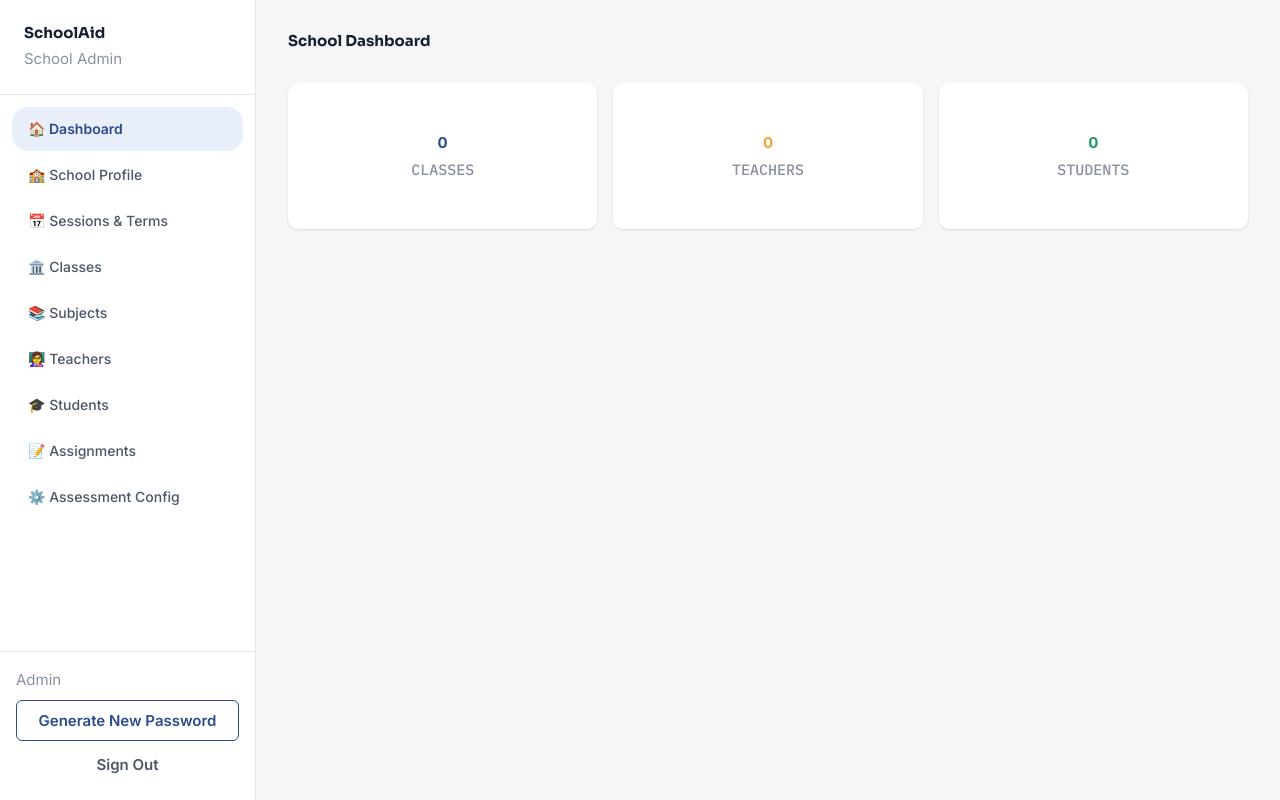
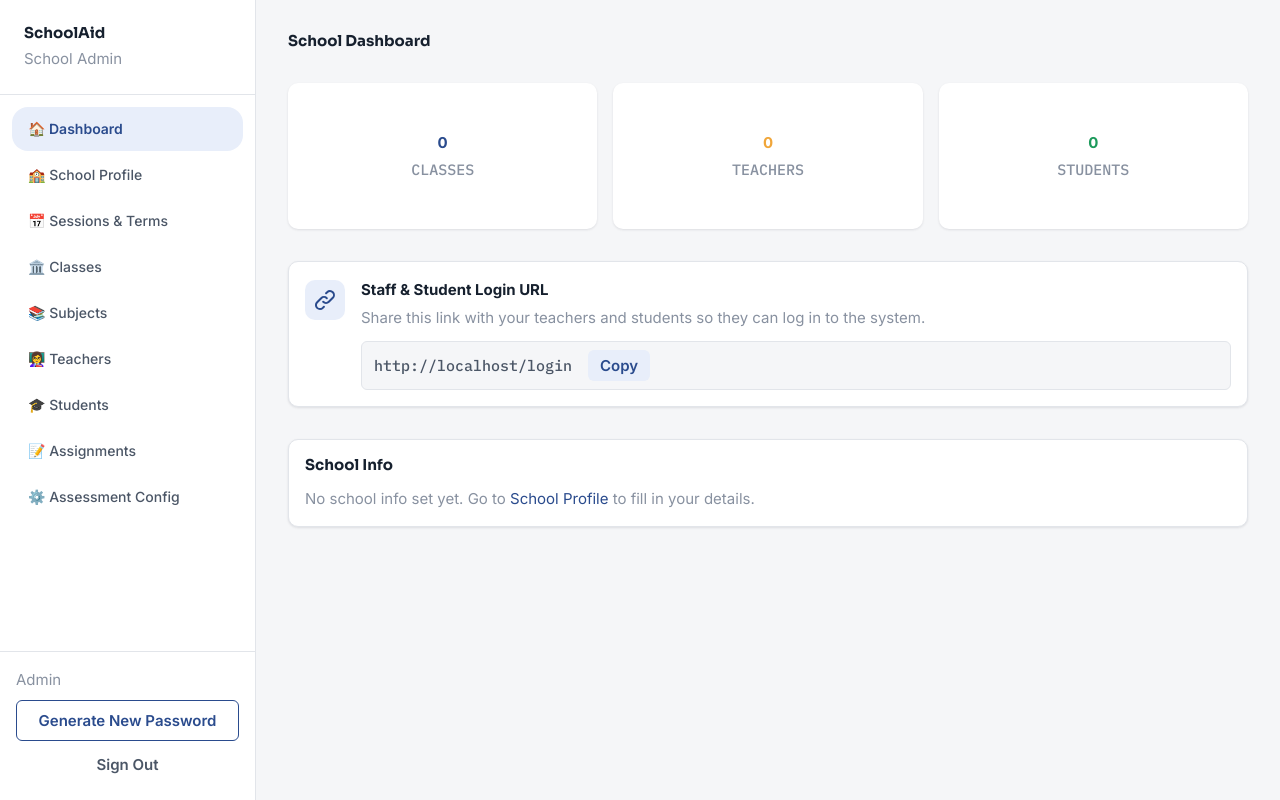
Before and after one commit to digitalgalaxy200-VibeC/Schoolaid, a Next.js app: page /school-admin/dashboard in a window 1280 px wide. Built offline with nearby package versions, Linux system fonts and the light colour scheme; no server answers.

Commit message:
feat: loading states on all form buttons, hide number arrows, dashboard login URL widget

```diff
--- a/src/app/globals.css
+++ b/src/app/globals.css
@@ -146,6 +146,16 @@ code, pre, .font-mono {
   color:      var(--color-primary-dark);
 }
 
+/* ── Hide Number Input Arrows ── */
+input::-webkit-outer-spin-button,
+input::-webkit-inner-spin-button {
+  -webkit-appearance: none;
+  margin: 0;
+}
+input[type=number] {
+  -moz-appearance: textfield;
+}
+
 /* ── Animations ── */
 @keyframes fadeIn {
   from { opacity: 0; transform: translateY(4px); }
--- a/src/app/school-admin/classes/page.tsx
+++ b/src/app/school-admin/classes/page.tsx
@@ -12,6 +12,7 @@ export default function ClassesPage() {
   const [name, setName] = useState("");
   const [grade, setGrade] = useState("");
   const [bulkText, setBulkText] = useState("");
+  const [isSubmitting, setIsSubmitting] = useState(false);
   const [msg, setMsg] = useState<{
     type: "success" | "error";
     text: string;
@@ -27,12 +28,14 @@ export default function ClassesPage() {
 
   const submit = async (e: React.FormEvent) => {
     e.preventDefault();
+    setIsSubmitting(true);
     if (editId) {
       const r = await fetch(`/api/school-admin/classes`, {
         method: "PUT",
         headers: { "Content-Type": "application/json" },
         body: JSON.stringify({ id: editId, name, grade_level: grade }),
       });
+      setIsSubmitting(false);
       if (r.ok) {
         setMsg({ type: "success", text: "Updated" });
         reset();
@@ -47,6 +50,7 @@ export default function ClassesPage() {
         headers: { "Content-Type": "application/json" },
         body: JSON.stringify({ name, grade_level: grade }),
       });
+      setIsSubmitting(false);
       if (r.ok) {
         setMsg({ type: "success", text: "Created" });
         reset();
@@ -149,8 +153,8 @@ export default function ClassesPage() {
               </select>
             </div>
             <div className="flex gap-3">
-              <Button type="submit">{editId ? "Update" : "Create"}</Button>
-              <Button variant="ghost" onClick={reset}>
+              <Button type="submit" loading={isSubmitting}>{editId ? "Update" : "Create"}</Button>
+              <Button variant="ghost" onClick={reset} disabled={isSubmitting}>
                 Cancel
               </Button>
             </div>
--- a/src/app/school-admin/dashboard/page.tsx
+++ b/src/app/school-admin/dashboard/page.tsx
@@ -3,25 +3,78 @@
 import { useEffect, useState } from "react";
 import { Card } from "@/components/ui";
 
+function CopyButton({ text }: { text: string }) {
+  const [copied, setCopied] = useState(false);
+  const handleCopy = async () => {
+    try {
+      await navigator.clipboard.writeText(text);
+      setCopied(true);
+      setTimeout(() => setCopied(false), 2000);
+    } catch {
+      // fallback
+      const el = document.createElement("textarea");
+      el.value = text;
+      document.body.appendChild(el);
+      el.select();
+      document.execCommand("copy");
+      document.body.removeChild(el);
+      setCopied(true);
+      setTimeout(() => setCopied(false), 2000);
+    }
+  };
+  return (
+    <button
+      onClick={handleCopy}
+      className={`ml-2 px-3 py-1 rounded-sm text-caption font-semibold transition-all duration-150 ${
+        copied
+          ? "bg-success text-white"
+          : "bg-primary-light text-primary hover:bg-primary hover:text-white"
+      }`}
+    >
+      {copied ? "✓ Copied!" : "Copy"}
+    </button>
+  );
+}
+
 export default function SchoolAdminDashboard() {
   const [stats, setStats] = useState<any>(null);
+  const [school, setSchool] = useState<any>(null);
+
   useEffect(() => {
     Promise.all([
       fetch("/api/school-admin/classes").then((r) => r.json()),
       fetch("/api/school-admin/teachers").then((r) => r.json()),
       fetch("/api/school-admin/students").then((r) => r.json()),
-    ]).then(([classes, teachers, students]) =>
+      fetch("/api/school-admin/school").then((r) => r.json()),
+    ]).then(([classes, teachers, students, schoolData]) => {
       setStats({
         classes: Array.isArray(classes) ? classes.length : 0,
         teachers: Array.isArray(teachers) ? teachers.length : 0,
         students: Array.isArray(students) ? students.length : 0,
-      }),
-    );
+      });
+      setSchool(schoolData);
+    });
   }, []);
+
+  const baseUrl =
+    typeof window !== "undefined"
+      ? `${window.location.protocol}//${window.location.host}`
+      : "https://schoolaid-b1fa.vercel.app";
+
+  const loginUrl = `${baseUrl}/login`;
 
   return (
     <div className="space-y-6">
-      <h1 className="text-h1 font-bold">School Dashboard</h1>
+      <div>
+        <h1 className="text-h1 font-bold">
+          {school?.name ? `${school.name} Dashboard` : "School Dashboard"}
+        </h1>
+        {school?.motto && (
+          <p className="text-small text-text-muted italic mt-1">"{school.motto}"</p>
+        )}
+      </div>
+
+      {/* ── Stats ── */}
       <div className="grid grid-cols-1 tablet:grid-cols-3 gap-4">
         <Card variant="default" className="shadow-sm text-center py-6">
           <p className="text-display font-extrabold text-primary">
@@ -48,6 +101,67 @@ export default function SchoolAdminDashboard() {
           </p>
         </Card>
       </div>
+
+      {/* ── Login URL Widget ── */}
+      <Card variant="bordered" className="shadow-sm">
+        <div className="flex items-start gap-4">
+          <div className="w-10 h-10 rounded-md bg-primary-light flex items-center justify-center flex-shrink-0 mt-0.5">
+            <svg className="w-5 h-5 text-primary" fill="none" stroke="currentColor" viewBox="0 0 24 24">
+              <path strokeLinecap="round" strokeLinejoin="round" strokeWidth={2} d="M13.828 10.172a4 4 0 00-5.656 0l-4 4a4 4 0 105.656 5.656l1.102-1.101m-.758-4.899a4 4 0 005.656 0l4-4a4 4 0 00-5.656-5.656l-1.1 1.1" />
+            </svg>
+          </div>
+          <div className="flex-1 min-w-0">
+            <p className="text-small font-bold text-text-primary mb-1">
+              Staff &amp; Student Login URL
+            </p>
+            <p className="text-caption text-text-muted mb-3">
+              Share this link with your teachers and students so they can log in to the system.
+            </p>
+            <div className="flex items-center gap-2 bg-bg border border-border rounded-sm px-3 py-2 flex-wrap">
+              <span className="text-small font-mono text-text-secondary break-all">{loginUrl}</span>
+              <CopyButton text={loginUrl} />
+            </div>
+          </div>
+        </div>
+      </Card>
+
+      {/* ── School Info Quick View ── */}
+      {school && (
+        <Card variant="bordered" className="shadow-sm">
+          <h2 className="text-h3 font-bold mb-3">School Info</h2>
+          <div className="grid grid-cols-1 sm:grid-cols-2 gap-3 text-small">
+            {school.address && (
+              <div>
+                <span className="text-text-muted font-semibold">Address: </span>
+                <span>{school.address}</span>
+              </div>
+            )}
+            {school.phone && (
+              <div>
+                <span className="text-text-muted font-semibold">Phone: </span>
+                <span>{school.phone}</span>
+              </div>
+            )}
+            {school.email && (
+              <div>
+                <span className="text-text-muted font-semibold">Email: </span>
+                <span>{school.email}</span>
+              </div>
+            )}
+            {school.website && (
+              <div>
+                <span className="text-text-muted font-semibold">Website: </span>
+                <a href={school.website} target="_blank" rel="noopener noreferrer" className="text-primary hover:underline">{school.website}</a>
+              </div>
+            )}
+          </div>
+          {(!school.address && !school.phone && !school.email) && (
+            <p className="text-small text-text-muted">
+              No school info set yet. Go to <a href="/school-admin/profile" className="text-primary hover:underline">School Profile</a> to fill in your details.
+            </p>
+          )}
+        </Card>
+      )}
     </div>
   );
 }
--- a/src/app/school-admin/students/page.tsx
+++ b/src/app/school-admin/students/page.tsx
@@ -25,6 +25,7 @@ export default function StudentsPage() {
     type: "success" | "error";
     text: string;
   } | null>(null);
+  const [isSubmitting, setIsSubmitting] = useState(false);
 
   const load = () =>
     fetch("/api/school-admin/students")
@@ -39,6 +40,7 @@ export default function StudentsPage() {
 
   const create = async (e: React.FormEvent) => {
     e.preventDefault();
+    setIsSubmitting(true);
     const r = await fetch("/api/school-admin/students", {
       method: "POST",
       headers: { "Content-Type": "application/json" },
@@ -50,6 +52,7 @@ export default function StudentsPage() {
         date_of_birth: dob,
       }),
     });
+    setIsSubmitting(false);
     const d = await r.json();
     if (r.ok) {
       setCreated(d);
@@ -208,8 +211,8 @@ export default function StudentsPage() {
               </select>
             </div>
             <div className="flex gap-3">
-              <Button type="submit">Create</Button>
-              <Button variant="ghost" onClick={() => setShow(false)}>
+              <Button type="submit" loading={isSubmitting}>Create</Button>
+              <Button variant="ghost" onClick={() => setShow(false)} disabled={isSubmitting}>
                 Cancel
               </Button>
             </div>
--- a/src/app/school-admin/subjects/page.tsx
+++ b/src/app/school-admin/subjects/page.tsx
@@ -10,6 +10,7 @@ export default function SubjectsPage() {
   const [name, setName] = useState("");
   const [code, setCode] = useState("");
   const [bulkText, setBulkText] = useState("");
+  const [isSubmitting, setIsSubmitting] = useState(false);
   const [msg, setMsg] = useState<{
     type: "success" | "error";
     text: string;
@@ -25,6 +26,7 @@ export default function SubjectsPage() {
 
   const submit = async (e: React.FormEvent) => {
     e.preventDefault();
+    setIsSubmitting(true);
     const endpoint = "/api/school-admin/subjects";
     const method = editId ? "PUT" : "POST";
     const body = editId ? { id: editId, name, code } : { name, code };
@@ -33,6 +35,7 @@ export default function SubjectsPage() {
       headers: { "Content-Type": "application/json" },
       body: JSON.stringify(body),
     });
+    setIsSubmitting(false);
     if (r.ok) {
       setMsg({ type: "success", text: editId ? "Updated" : "Created" });
       reset();
@@ -123,8 +126,8 @@ export default function SubjectsPage() {
               placeholder="MATH"
             />
             <div className="flex gap-3">
-              <Button type="submit">{editId ? "Update" : "Create"}</Button>
-              <Button variant="ghost" onClick={reset}>
+              <Button type="submit" loading={isSubmitting}>{editId ? "Update" : "Create"}</Button>
+              <Button variant="ghost" onClick={reset} disabled={isSubmitting}>
                 Cancel
               </Button>
             </div>
--- a/src/app/school-admin/teachers/page.tsx
+++ b/src/app/school-admin/teachers/page.tsx
@@ -23,6 +23,7 @@ export default function TeachersPage() {
     type: "success" | "error";
     text: string;
   } | null>(null);
+  const [isSubmitting, setIsSubmitting] = useState(false);
 
   const load = () =>
     fetch("/api/school-admin/teachers")
@@ -34,6 +35,7 @@ export default function TeachersPage() {
 
   const create = async (e: React.FormEvent) => {
     e.preventDefault();
+    setIsSubmitting(true);
     const r = await fetch("/api/school-admin/teachers", {
       method: "POST",
       headers: { "Content-Type": "application/json" },
@@ -45,6 +47,7 @@ export default function TeachersPage() {
         qualification,
       }),
     });
+    setIsSubmitting(false);
     const d = await r.json();
     if (r.ok) {
       setCreated(d);
@@ -173,8 +176,8 @@ export default function TeachersPage() {
               placeholder="e.g. B.Sc Education"
             />
             <div className="flex gap-3">
-              <Button type="submit">Create</Button>
-              <Button variant="ghost" onClick={() => setShow(false)}>
+              <Button type="submit" loading={isSubmitting}>Create</Button>
+              <Button variant="ghost" onClick={() => setShow(false)} disabled={isSubmitting}>
                 Cancel
               </Button>
             </div>
```
Also changed, not shown: src/app/school-admin/assessment/page.tsx (+7 -4 lines), src/app/school-admin/assignments/page.tsx (+10 -3 lines).
